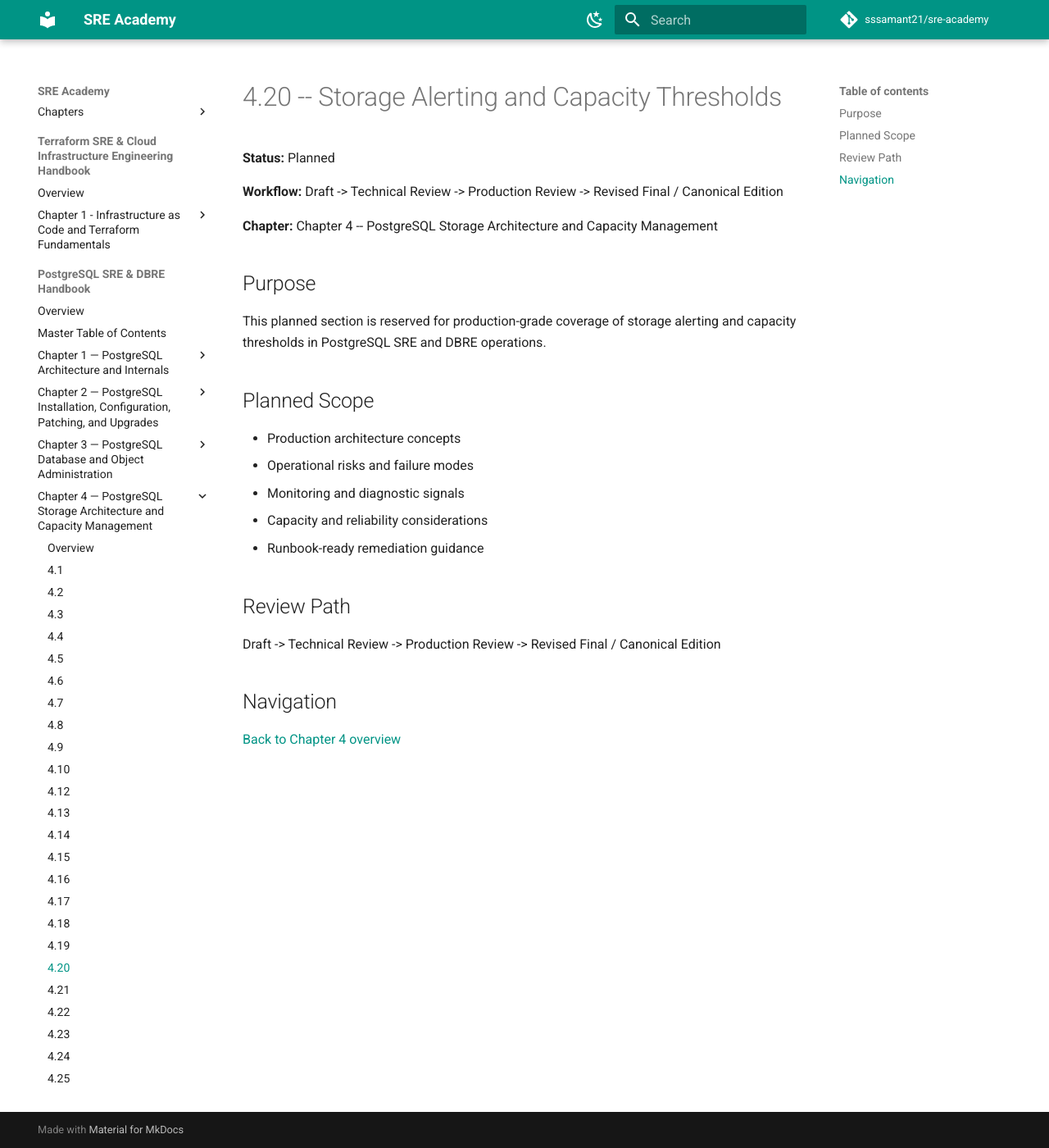
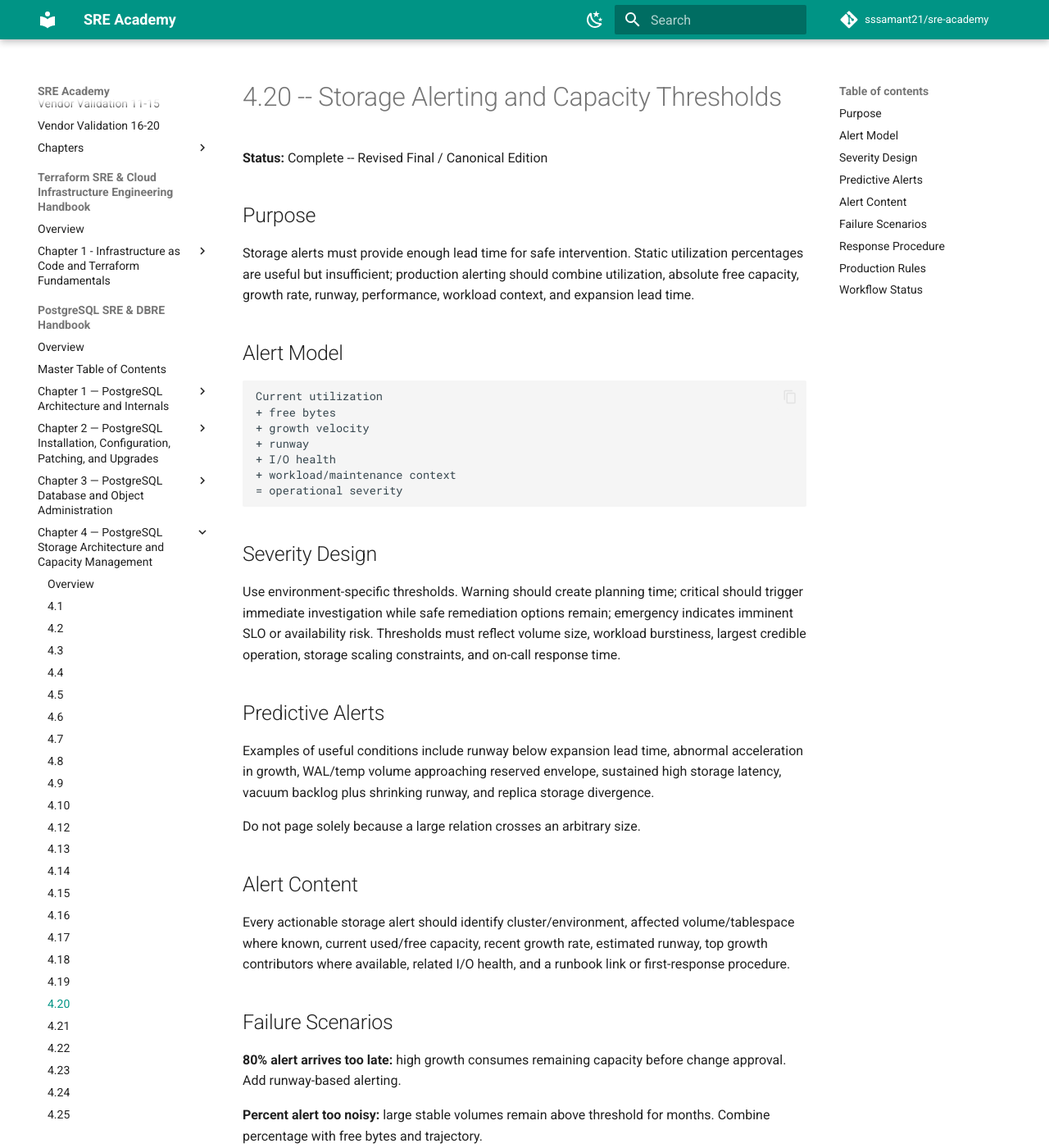
Before and after one commit to sssamant21/sre-academy, an MkDocs documentation site: the page built from docs/books/postgresql-sre-dbre-handbook/chapter-04/4.20-storage-alerting-and-capacity-thresholds.md, in a window 1280 px wide and 1400 px high. Shown: the whole window at 82% size. Built offline with MkDocs 1.6.1 and Material for MkDocs 9.7.7, drawn with Linux system fonts in a browser that asks for light colours; comment, search, counter and statistics services are not loaded; some of the changed text lies outside the part shown.

Commit message:
docs(postgres): publish canonical section 4.20 storage alerting

````diff
--- a/docs/books/postgresql-sre-dbre-handbook/chapter-04/4.20-storage-alerting-and-capacity-thresholds.md
+++ b/docs/books/postgresql-sre-dbre-handbook/chapter-04/4.20-storage-alerting-and-capacity-thresholds.md
@@ -1,27 +1,68 @@
 # 4.20 -- Storage Alerting and Capacity Thresholds
 
-**Status:** Planned
-
-**Workflow:** Draft -> Technical Review -> Production Review -> Revised Final / Canonical Edition
-
-**Chapter:** Chapter 4 -- PostgreSQL Storage Architecture and Capacity Management
+**Status:** Complete -- Revised Final / Canonical Edition
 
 ## Purpose
 
-This planned section is reserved for production-grade coverage of storage alerting and capacity thresholds in PostgreSQL SRE and DBRE operations.
+Storage alerts must provide enough lead time for safe intervention. Static utilization percentages are useful but insufficient; production alerting should combine utilization, absolute free capacity, growth rate, runway, performance, workload context, and expansion lead time.
 
-## Planned Scope
+## Alert Model
 
-- Production architecture concepts
-- Operational risks and failure modes
-- Monitoring and diagnostic signals
-- Capacity and reliability considerations
-- Runbook-ready remediation guidance
+```text
+Current utilization
++ free bytes
++ growth velocity
++ runway
++ I/O health
++ workload/maintenance context
+= operational severity
+```
 
-## Review Path
+## Severity Design
 
-Draft -> Technical Review -> Production Review -> Revised Final / Canonical Edition
+Use environment-specific thresholds. Warning should create planning time; critical should trigger immediate investigation while safe remediation options remain; emergency indicates imminent SLO or availability risk. Thresholds must reflect volume size, workload burstiness, largest credible operation, storage scaling constraints, and on-call response time.
 
-## Navigation
+## Predictive Alerts
 
-[Back to Chapter 4 overview](index.md)
+Examples of useful conditions include runway below expansion lead time, abnormal acceleration in growth, WAL/temp volume approaching reserved envelope, sustained high storage latency, vacuum backlog plus shrinking runway, and replica storage divergence.
+
+Do not page solely because a large relation crosses an arbitrary size.
+
+## Alert Content
+
+Every actionable storage alert should identify cluster/environment, affected volume/tablespace where known, current used/free capacity, recent growth rate, estimated runway, top growth contributors where available, related I/O health, and a runbook link or first-response procedure.
+
+## Failure Scenarios
+
+**80% alert arrives too late:** high growth consumes remaining capacity before change approval. Add runway-based alerting.
+
+**Percent alert too noisy:** large stable volumes remain above threshold for months. Combine percentage with free bytes and trajectory.
+
+**No alert on separate WAL volume:** aggregate database capacity is healthy. Alert independently by failure domain.
+
+## Response Procedure
+
+1. Validate telemetry.
+2. Calculate free bytes and runway.
+3. Identify growth source.
+4. Check WAL/temp/maintenance separately.
+5. Check I/O and application impact.
+6. Determine expansion or workload-control options.
+7. Escalate before emergency headroom is consumed.
+8. Verify recovery and update forecast.
+
+## Production Rules
+
+1. Alert before safe remediation options disappear.
+2. Use percentage, free bytes, and runway together.
+3. Alert independent storage domains independently.
+4. Include performance alerts as well as capacity alerts.
+5. Make alerts actionable and runbook-linked.
+6. Tune thresholds from actual workload and expansion lead time.
+7. Review false positives, false negatives, and incident learnings regularly.
+
+## Workflow Status
+
+Draft **Complete** -> Technical Review **Complete** -> Production Review **Complete** -> Revised Final / Canonical Edition **Complete**
+
+**Next section: 4.21 -- Disk-Full and Storage-Exhaustion Failure Scenarios.**
````
